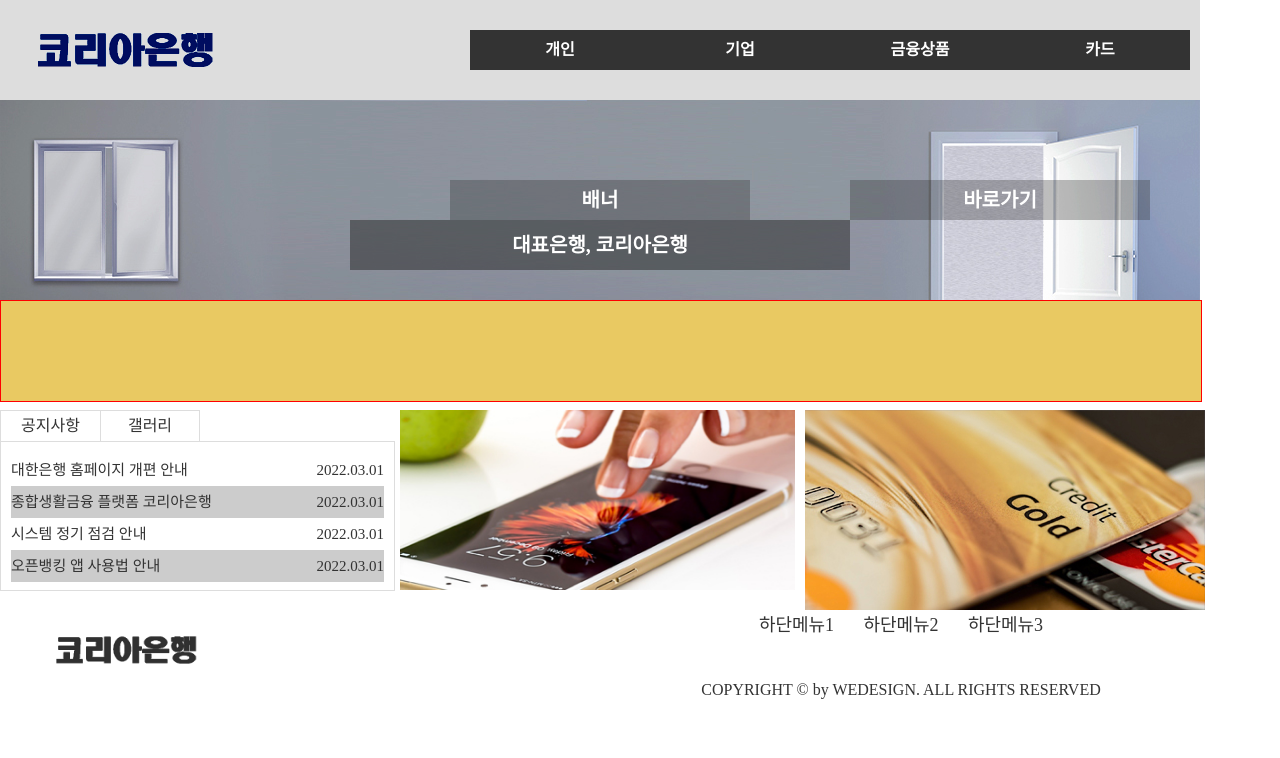
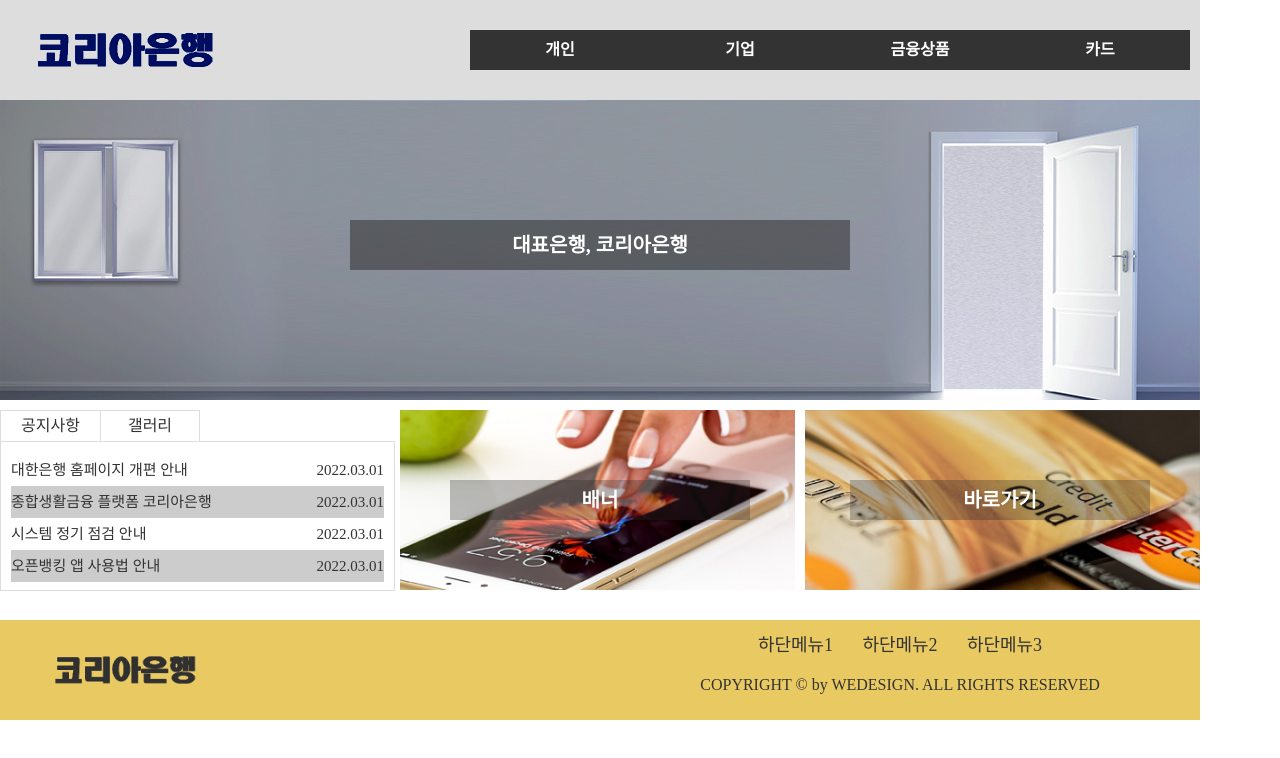
Before and after one commit to byunjiin/webD, a plain HTML site: page chapter2/index.html in a window 1280 px wide. Drawn offline with Linux system fonts and the light colour scheme.

Commit message:
docs: chapter2

```diff
--- a/chapter2/css/style.css
+++ b/chapter2/css/style.css
@@ -17,7 +17,6 @@ a {
   display: block;
 }
 header {
-  position: relative;
   width: 1200px;
   height: 100px;
   background-color: #dddddd;
@@ -117,15 +116,14 @@ header {
   margin-top: 120px;
 }
 .bodywrap{
-  position: relative;
   width: 1200px;
-  height: 200px;
+  height: 520px;
 }
 .contents {
   float: left;
   width: 1200px;
   height: 200px;
-
+  position: absolute;
 }
 /* 공지사항+갤러리 영역 */
 .tabmenu {
@@ -263,7 +261,7 @@ header {
   margin-bottom: 10px;
 }
 /* 바로가기 이미지 크기 */
-.short img {
+.shortcut img {
   float: right;
   width: 395px;
   height: 180px;
@@ -329,11 +327,9 @@ header {
   bottom: 10px;
 }
 footer {
-  position: relative;
   width: 1200px;
   height: 100px;
   background-color: #e9c962;
-  border: 1px solid red;
 }
 .btlogo {
   float: left;
@@ -371,5 +367,5 @@ footer {
   height: 50px;
   text-align: center;
   font-size: 16px;
-  line-height: 80px;
+  line-height: 30px;
 }
```
